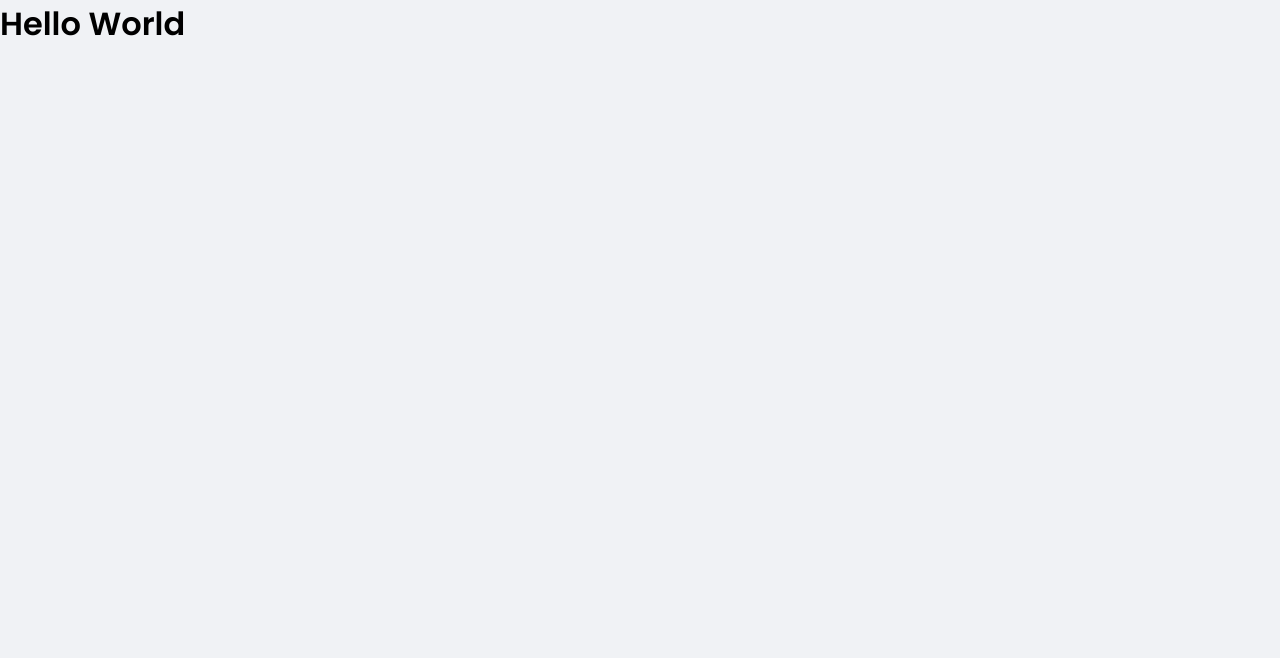
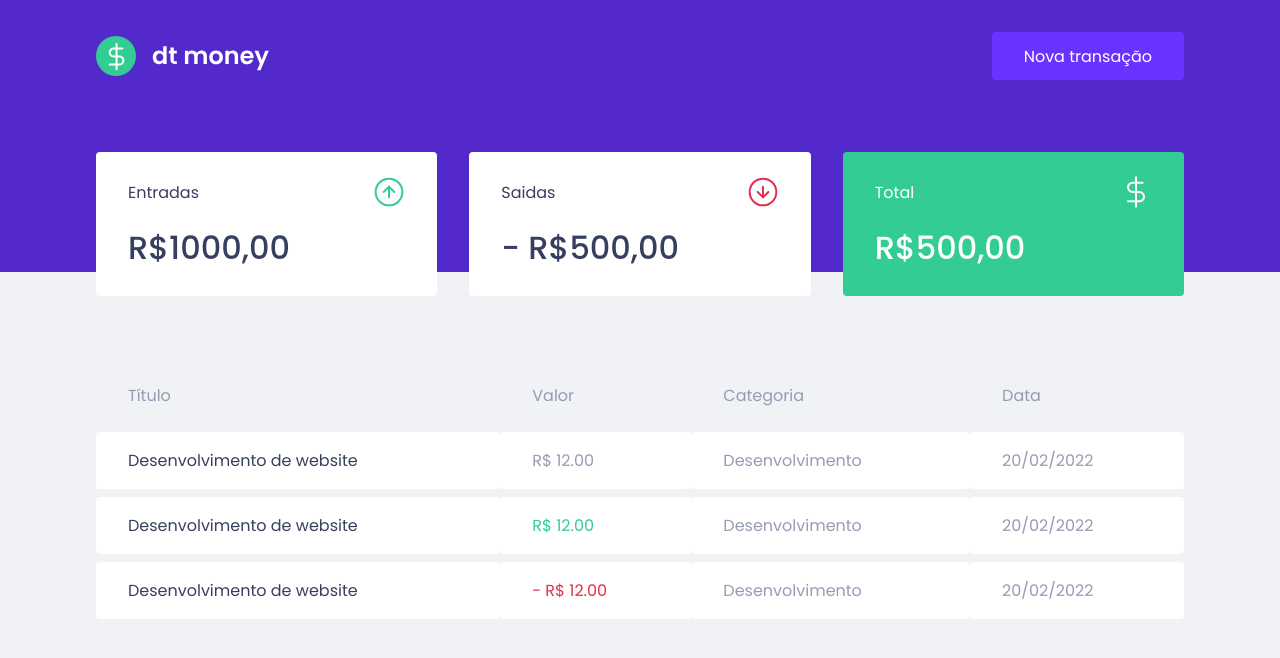
Before and after one commit to femow/rocketseat-chapter-ii, a React (Create React App) app: page / in a window 1280 px wide. Shown: the top 658 px of the page. Built offline with nearby package versions, Linux system fonts and the light colour scheme.

Commit message:
layout finished

```diff
--- a/public/index.html
+++ b/public/index.html
@@ -12,7 +12,7 @@
 
     <title>dtmoney</title>
 
-    <link href="https://fonts.googleapis.com/css2?family=Poppins:wght@400;600&display=swap" rel="stylesheet">
+    <link href="https://fonts.googleapis.com/css2?family=Poppins:wght@400;500;600&display=swap" rel="stylesheet">
   </head>
   <body>
     <noscript>You need to enable JavaScript to run this app.</noscript>
--- a/src/App.tsx
+++ b/src/App.tsx
@@ -1,10 +1,13 @@
+import { Dashboard } from "./components/Dashboard";
+import { Header } from "./components/Header";
 import { GlobalStyle } from "./styles/global";
 
 export function App() {
   return (
-    <div className="App">
-      <h1>Hello World</h1>
+    <>
+      <Header />
+      <Dashboard />
       <GlobalStyle />
-    </div>
+    </>
   );
 }
--- /dev/null
+++ b/src/components/Dashboard/index.tsx
@@ -0,0 +1,12 @@
+import { Summary } from "../Summary";
+import { TransactionsTable } from "../TransactionsTable";
+import { Container } from "./styles";
+
+export function Dashboard () {
+    return (
+        <Container>
+            <Summary />
+            <TransactionsTable />
+        </Container>
+    )
+}
--- /dev/null
+++ b/src/components/Dashboard/styles.ts
@@ -0,0 +1,7 @@
+import styled from 'styled-components'
+
+export const Container = styled.main`
+    max-width: 1120px;
+    margin: 0 auto;
+    padding: 2.5rem 1rem;
+`
--- /dev/null
+++ b/src/components/Header/index.tsx
@@ -0,0 +1,15 @@
+import logoImg from '../../assets/logo.svg'
+import { Container, Content } from './styles'
+
+export function Header () {
+    return (
+        <Container >
+            <Content >
+                <img src={logoImg} alt="dt money" />
+                <button type="button">
+                    Nova transação
+                </button>
+            </Content>
+        </Container>
+    )
+}
--- /dev/null
+++ b/src/components/Header/styles.ts
@@ -0,0 +1,30 @@
+import styled from 'styled-components'
+
+export const Container = styled.header`
+    background: var(--blue);
+`
+
+export const Content = styled.div`
+    max-width: 1120px;
+    margin: 0 auto;
+    padding:  2rem 1rem 12rem;
+    display: flex;
+    align-items: center;
+    justify-content: space-between;
+
+    button {
+        font-size: 1rem;
+        color: #fff;
+        background: var(--blue-light);
+        border: 0;
+        border-radius: 0.25rem;
+        padding: 0 2rem;
+        height: 3rem;
+
+        transition: filter 0.2s;
+
+        &:hover {
+            filter: brightness(0.9);
+        }
+    }
+`
--- /dev/null
+++ b/src/components/Summary/index.tsx
@@ -0,0 +1,32 @@
+import { Container } from "./styles";
+import incomeImg from '../../assets/income.svg'
+import outcomeImg from '../../assets/outcome.svg'
+import totalImg from '../../assets/total.svg'
+
+export function Summary () {
+    return (
+        <Container>
+            <div>
+                <header>
+                    <p>Entradas</p>
+                    <img src={incomeImg} alt="Entradas" />
+                </header>
+                <strong>R$1000,00</strong>
+            </div>
+            <div>
+                <header>
+                    <p>Saidas</p>
+                    <img src={outcomeImg} alt="Saidas" />
+                </header>
+                <strong>- R$500,00</strong>
+            </div>
+            <div>
+                <header>
+                    <p>Total</p>
+                    <img src={totalImg} alt="Total" />
+                </header>
+                <strong>R$500,00</strong>
+            </div>
+        </Container>
+    )
+}
--- /dev/null
+++ b/src/components/Summary/styles.ts
@@ -0,0 +1,34 @@
+import styled from "styled-components";
+
+export const Container = styled.div`
+    display: grid;
+    grid-template-columns: repeat(3, 1fr);
+    gap: 2rem;
+    margin-top: -10rem;
+
+    div {
+        background: var(--shape);
+        padding: 1.5rem 2rem;
+        border-radius: 0.25rem;
+        color: var(--text-title);
+
+        header {
+            display: flex;
+            align-items: center;
+            justify-content: space-between;
+        }
+
+        strong {
+            display: block;
+            margin-top: 1rem;
+            font-size: 2rem;
+            font-weight: 500;
+            line-height: 3rem;
+        }
+
+        &:last-of-type {
+            background: var(--green);
+            color: #FFF;
+        }
+    }
+`
--- /dev/null
+++ b/src/components/TransactionsTable/index.tsx
@@ -0,0 +1,38 @@
+import { Container } from "./styles";
+
+export function TransactionsTable() {
+    return (
+        <Container>
+            <table>
+                <thead>
+                    <tr>
+                        <th>Título</th>
+                        <th>Valor</th>
+                        <th>Categoria</th>
+                        <th>Data</th>
+                    </tr>
+                </thead>
+                <tbody>
+                    <tr>
+                        <td>Desenvolvimento de website</td>
+                        <td>R$ 12.00</td>
+                        <td>Desenvolvimento</td>
+                        <td>20/02/2022</td>
+                    </tr>
+                    <tr>
+                        <td>Desenvolvimento de website</td>
+                        <td className="deposit">R$ 12.00</td>
+                        <td>Desenvolvimento</td>
+                        <td>20/02/2022</td>
+                    </tr>
+                    <tr>
+                        <td>Desenvolvimento de website</td>
+                        <td className="withdraw">- R$ 12.00</td>
+                        <td>Desenvolvimento</td>
+                        <td>20/02/2022</td>
+                    </tr>
+                </tbody>
+            </table>
+        </Container>
+    )
+}
--- /dev/null
+++ b/src/components/TransactionsTable/styles.ts
@@ -0,0 +1,38 @@
+import styled from "styled-components";
+
+export const Container = styled.div`
+    margin-top: 4rem;
+
+    table {
+        width: 100%;
+        border-spacing: 0 0.5rem;
+
+        th {
+            color: var(--text-body);
+            font-weight: 400;
+            padding: 1rem 2rem;
+            text-align: left;
+            line-height: 1.5rem;
+        }
+
+        td {
+            padding: 1rem 2rem;
+            border: 0;
+            background: var(--shape);
+            color: var(--text-body);
+            border-radius: 0.25rem;
+
+            &:first-child {
+                color: var(--text-title);
+            }
+
+            &.deposit {
+                color: var(--green);
+            }
+
+            &.withdraw {
+                color: var(--red);
+            }
+        }
+    }
+`
--- a/src/styles/global.ts
+++ b/src/styles/global.ts
@@ -3,6 +3,7 @@
 export const GlobalStyle = createGlobalStyle`
     :root {
         --red: #e52e4d;
+        --green: #33cc95;
         --blue: #5429cc;
         --blue-light: #6933ff;
         --text-title: #363f5f;
```
